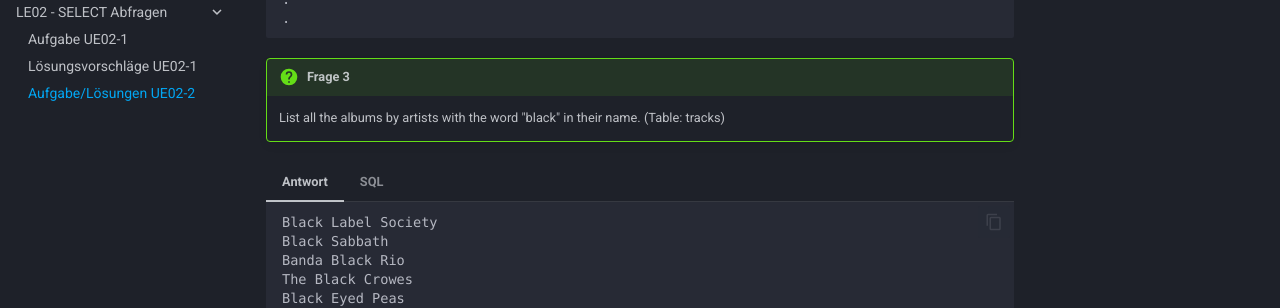
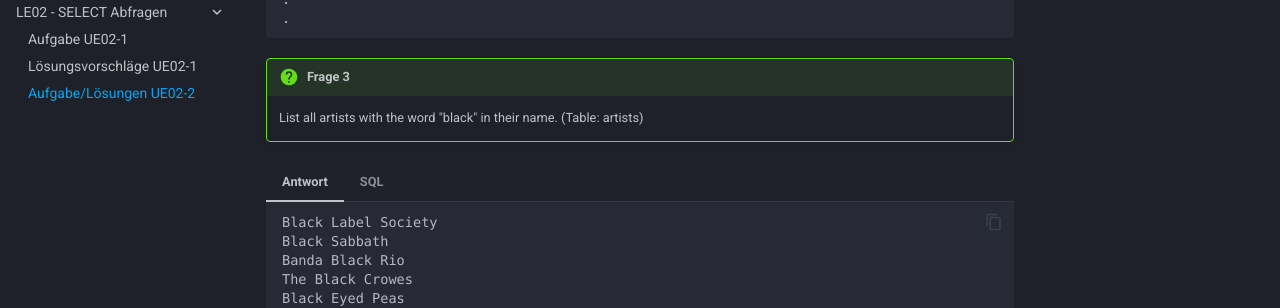
Before and after one commit to tjaeggi/btw2201_databases, an MkDocs documentation site: the page built from docs/UE02-2.md, in a window 1280 px wide and 900 px high, scrolled down 475 px. Shown: the part 150-458 px from the top of the window. Built offline with MkDocs 1.6.1 and Material for MkDocs 9.7.7, drawn with Linux system fonts in a browser that asks for light colours; some web fonts are replaced.

Commit message:
UE02-2-8

````diff
--- a/docs/UE02-2.md
+++ b/docs/UE02-2.md
@@ -35,7 +35,7 @@
 
 !!! question "Frage 3"
 
-     List all the albums by artists with the word "black" in their name. (Table: tracks)
+     List all artists with the word "black" in their name. (Table: artists)
 
 === "Antwort"
 
@@ -45,12 +45,11 @@
     Banda Black Rio
     The Black Crowes
     Black Eyed Peas
-
     ```
 === "SQL"
 
     ```sql
-    ?
+    SELECT name FROM artists WHERE name like "%black%"
     ```
 
 !!! question "Frage 4"
````
